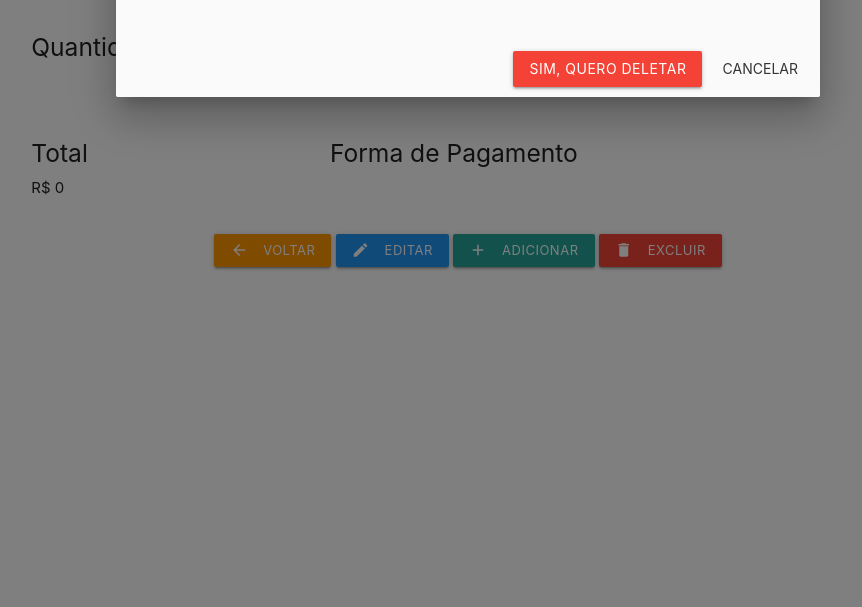
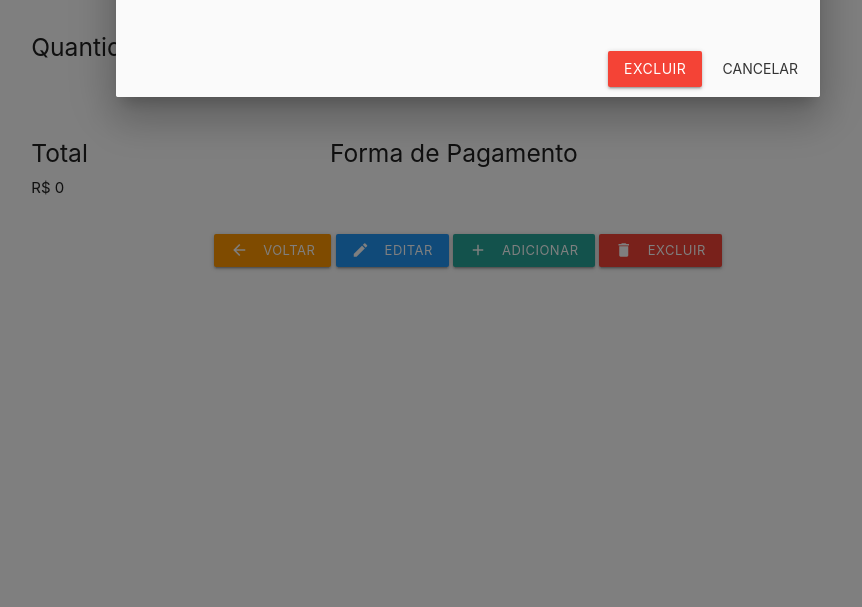
Before and after one commit to KESFANTIN/gastos, a PHP site: page /detalhe.php in a window 1280 px wide, after a click that opens the changed part. Shown: the part 193-800 px from the top of the page, without its empty margins (172-1034 px from the left). Run offline with PHP 8.4, Linux system fonts and the light colour scheme; data that the repository does not hold is empty.

Commit message:
Detalhes

```diff
--- a/detalhe.php
+++ b/detalhe.php
@@ -88,7 +88,7 @@
 
                     <form action="php_action/delete.php" method="POST">
                         <input type="hidden" name="id" value="<?php echo $dados['id']; ?>">
-                    <button type="submit" name="btn-deletar" class="btn red">Sim, quero deletar</button>
+                        <button type="submit" name="btn-deletar" class="btn red">Excluir</button>
 
                         <a href="#!" class="modal-close waves-effect waves-green btn-flat">Cancelar</a>
                     </form>
--- a/index.php
+++ b/index.php
@@ -54,7 +54,7 @@
                             <td><?php echo $dados['marca']; ?></td>
                             <td><?php echo $dados['quantidade']; ?></td>
                             <td>R$ <?php echo $dados['valor']; ?></td>
-                    <td><?php echo $total;?> </td>
+                            <td><?php //echo $total;?> </td>
                             <td><a href="detalhe.php?id=<?php echo $dados['id']; ?>" class="wave-ligth btn-small orange"><i class="material-icons left">description</i>Detalhe</a></td>
                             <!-- <td><a href="editar.php?id=<?php //echo $dados['id']; ?>" class="btn-floating btn-small orange"><i class="material-icons">edit</i></a></td>-->
                             <!-- <td><a href="#modal<?php //echo $dados['id']; ?>" class="btn-floating btn-small red modal-trigger"><i class="material-icons">delete</i></a></td>  -->
```
Also changed, not shown: adicionar.php (indentation only), editar.php (indentation only), php_action/update.php (indentation only). Lines whose indentation alone changed are shown as unchanged.
